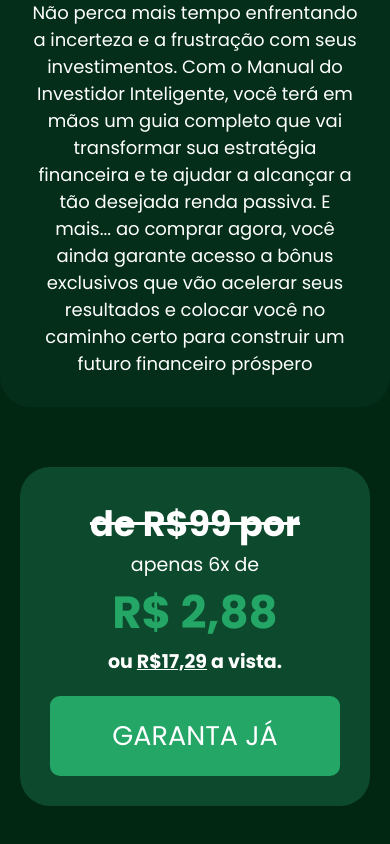
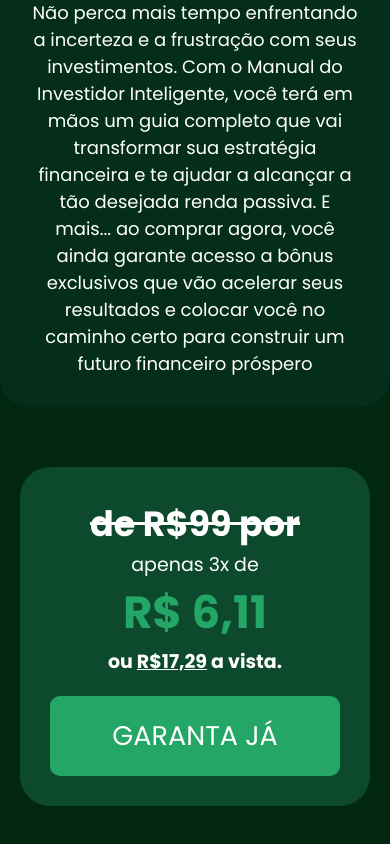
Before and after one commit to lucasrq/Pagina-de-vendas, a React (Vite) app: page / in a window 390 px wide. Shown: the part 5139-5983 px from the top of the page. Built offline with nearby package versions, Linux system fonts and the light colour scheme.

Commit message:
finalizado version Mobile

```diff
--- a/src/Containes/NextPass/index.tsx
+++ b/src/Containes/NextPass/index.tsx
@@ -33,9 +33,9 @@ function Next() {
             <div className="right" id="Pagamentos">
                 <h1><s>de R$99 por </s></h1>
 
-                <h4>apenas 6x de</h4>
+                <h4>apenas 3x de</h4>
 
-                <h2>R$ 2,88</h2>
+                <h2>R$ 6,11</h2>
 
                 <h3>
                 ou <u>R$17,29</u>  a vista.
```
